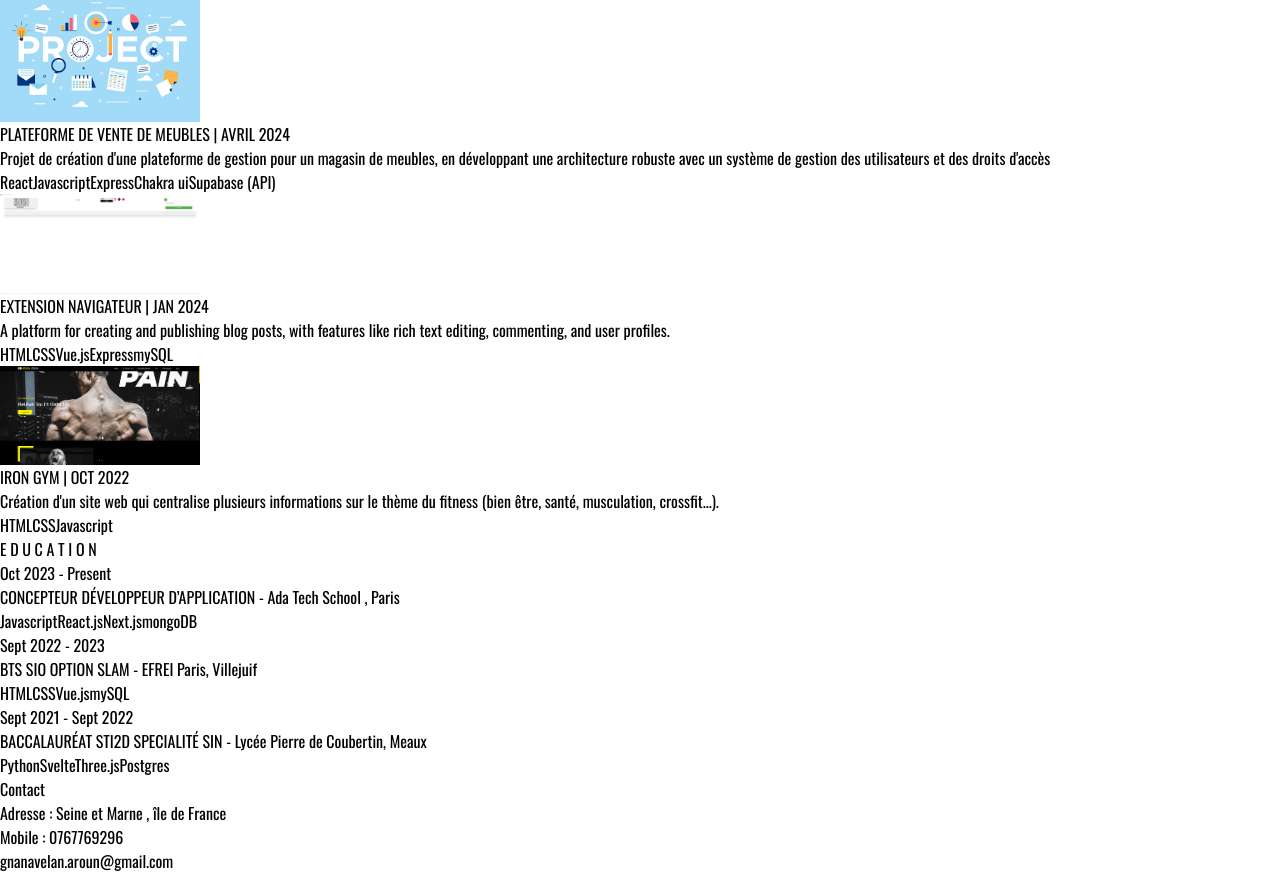
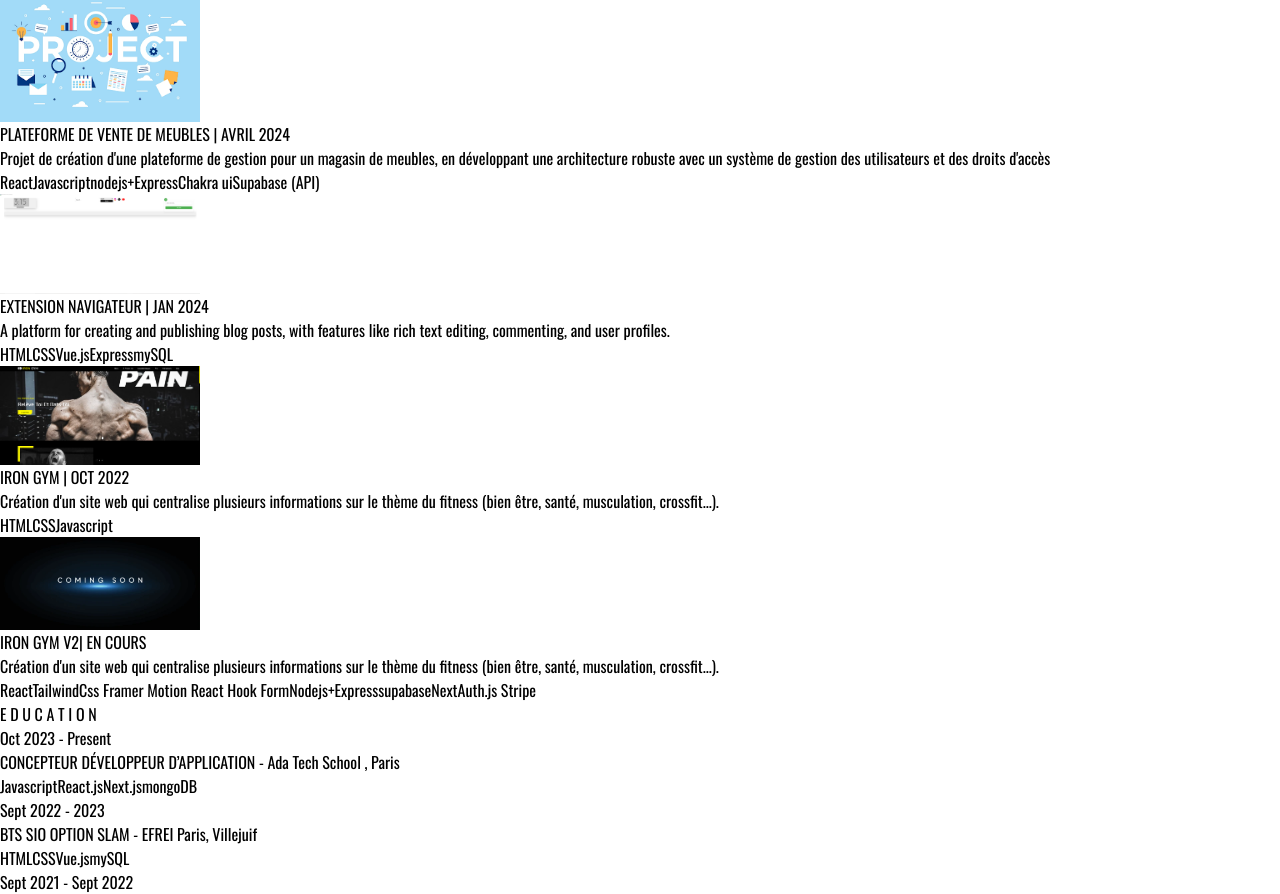
Before and after one commit to Aroun77/Portfolio, a React (Vite) app: page / in a window 1280 px wide. Shown: the part 320-1214 px from the top of the page. Before the commit the page ends 1193 px from the top, so only its background shows below. Built offline with nearby package versions, Linux system fonts and the light colour scheme.

Commit message:
Itégration de iron gym V2

```diff
--- a/src/constants/index.js
+++ b/src/constants/index.js
@@ -46,7 +46,7 @@ export const Projects = [
     link:"https://github.com/Aroun77/LeComptoir",
     image: project1,
     description: "Projet de création d'une plateforme de gestion pour un magasin de meubles, en développant une architecture robuste avec un système de gestion des utilisateurs et des droits d'accès",
-    technologies: ["React","Javascript","Express",  "Chakra ui" , "Supabase (API)",],
+    technologies: ["React","Javascript","nodejs+Express",  "Chakra ui" , "Supabase (API)",],
   },
   {
     title: "EXTENSION NAVIGATEUR | JAN 2024",
@@ -64,6 +64,14 @@ export const Projects = [
       "Création d'un site web qui centralise plusieurs informations sur le thème du fitness (bien être, santé, musculation, crossfit...).",
     technologies: ["HTML", "CSS","Javascript",],
   },
+  {
+    title: "IRON GYM V2| EN COURS",
+    link: "https://iron-gym-five.vercel.app/",
+    image: project3,
+    description:
+      "Création d'un site web qui centralise plusieurs informations sur le thème du fitness (bien être, santé, musculation, crossfit...).",
+    technologies: ["React", "TailwindCss"," Framer Motion"," React Hook Form","Nodejs+Express","supabase","NextAuth.js"," Stripe",],
+  },
 ];
 
 export const CONTACT = {
```
